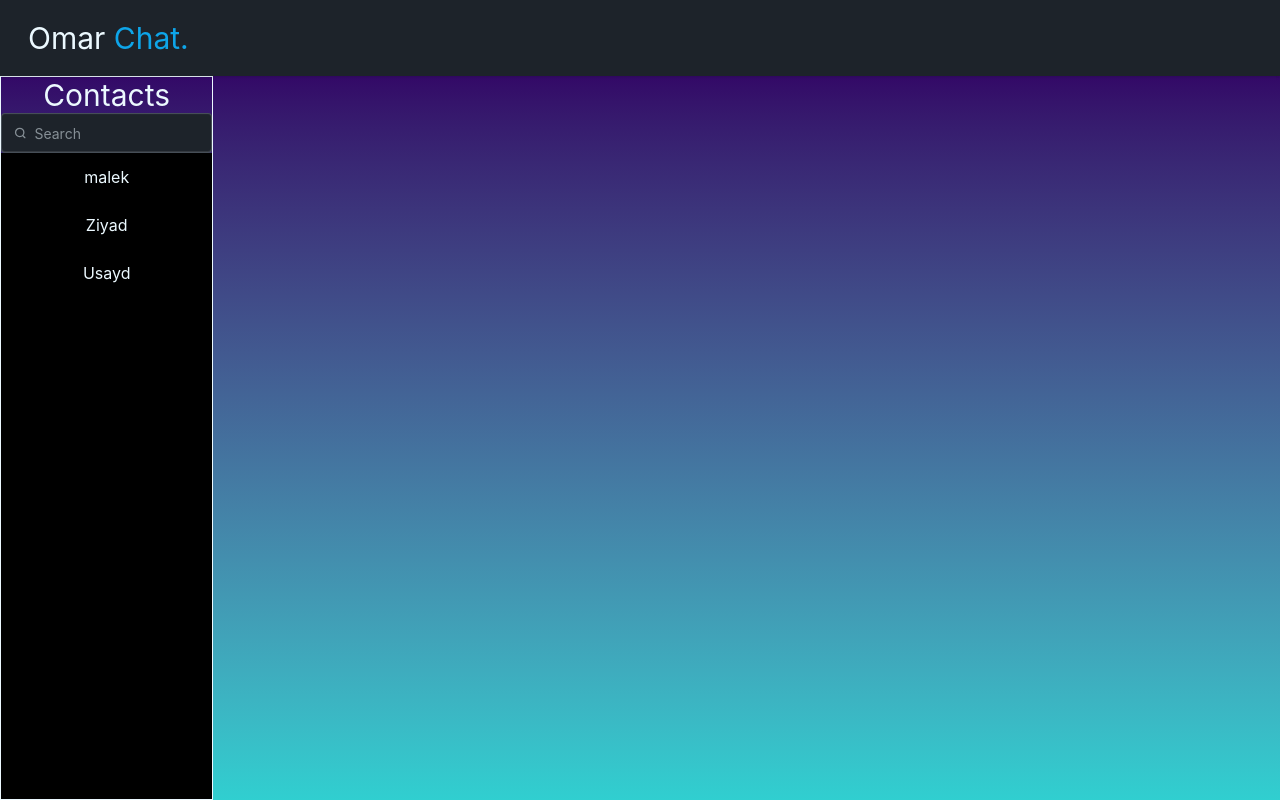
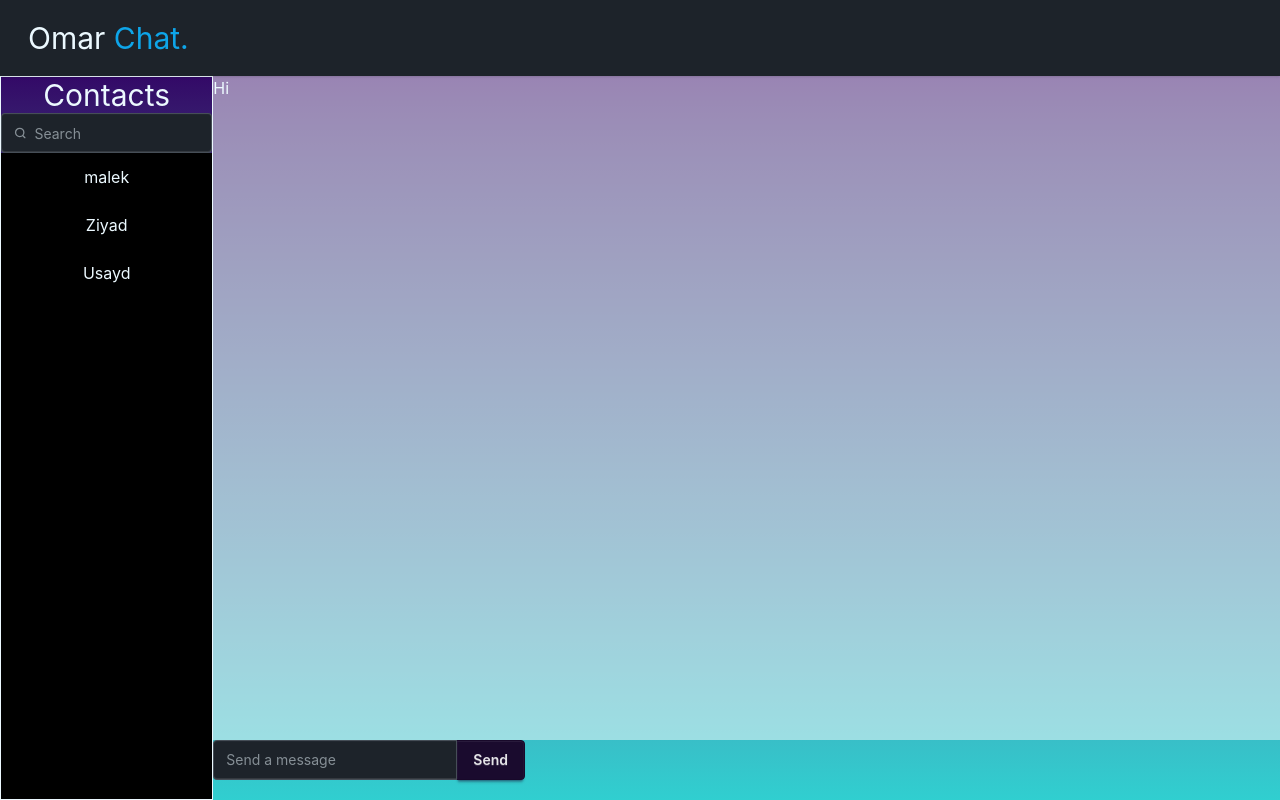
Before and after one commit to omarmyeah/omar-chat, a React (Vite) app in the folder frontend/: page /chat/1 in a window 1280 px wide. Built offline with nearby package versions, Linux system fonts and the light colour scheme.

Commit message:
Started working on the message input button and field

```diff
--- /dev/null
+++ b/frontend/src/components/MessageInput.jsx
@@ -0,0 +1,13 @@
+export default function MessageInput({ className = "" }) {
+    return (
+        <div className={`join ${className}`}>
+        <div>
+            <label className="input validator join-item">
+            <input type="text" placeholder="Send a message" required />
+            </label>
+            <div className="validator-hint hidden">Enter valid email address</div>
+        </div>
+        <button className="btn btn-neutral join-item">Send</button>
+        </div>
+    );
+}
--- a/frontend/src/components/MessagesDisplay.jsx
+++ b/frontend/src/components/MessagesDisplay.jsx
@@ -0,0 +1,10 @@
+export default function MessagesDisplay({ className = ""}) { //{ messages, userId, friendId, className }
+    // userId is the id of local user, friendId is id of the person they're sending message to.
+    // this is required for deciding if messages are gnna be on right or left.
+    return (
+        // Card cuz we want the messages display to be kinda transparent.
+        <div className={`bg-white/50 ${className}`}>
+            <h1>Hi</h1>
+        </div>
+    );
+}
--- a/frontend/src/pages/Chat.jsx
+++ b/frontend/src/pages/Chat.jsx
@@ -1,5 +1,7 @@
 import Searchbar from "../components/Searchbar";
 import ContactsSidebar from "../components/Sidebar";
+import MessagesDisplay from "../components/MessagesDisplay";
+import MessageInput from "../components/MessageInput";
 
 export default function Chat() {
     return (
@@ -27,7 +29,15 @@ export default function Chat() {
                         ]}
                     />
                 </div>
-                <div className="col-span-3">
+                <div className="col-span-5 flex flex-1">
+                    <div className="grid grid-rows-12 w-full h-full">
+                        <div className="row-span-11 flex flex-1">
+                            <MessagesDisplay className="flex flex-1" />
+                        </div>
+                        <div className="row-span-1">
+                            <MessageInput className={"w-full"}/>
+                        </div>
+                    </div>
                     {/* Chat place */}
                 </div>
             </div>
```
